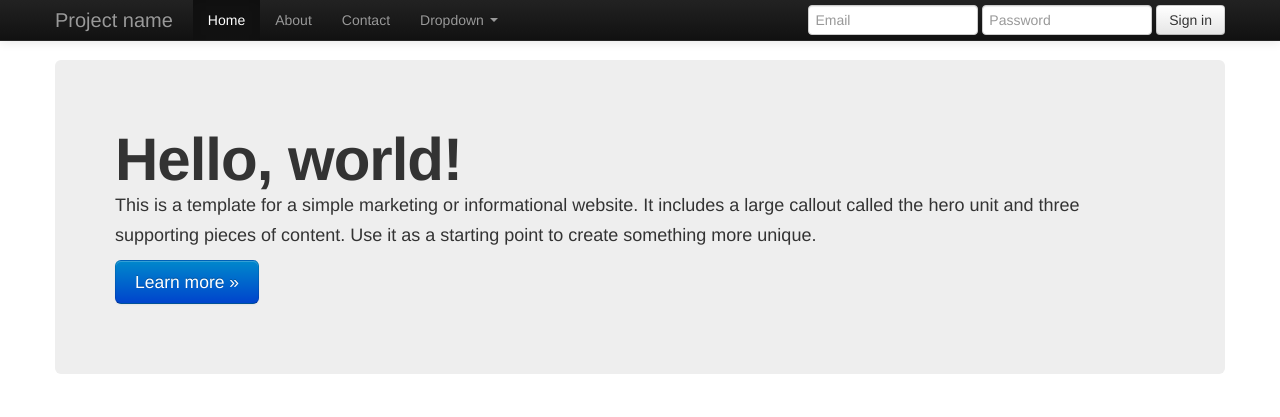
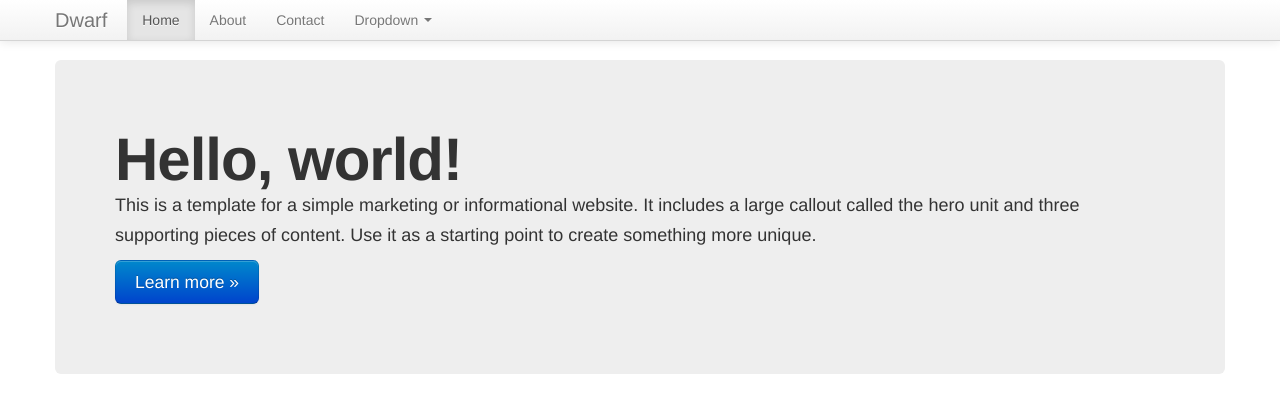
Before and after one commit to slok/dwarf, a Django app: template dwarf/templates/base.html in a window 1280 px wide. Shown: the top 417 px of the page. Run offline with Django 3.2, Linux system fonts and the light colour scheme; the template is opened without the code that fills it, so the values that code supplies are empty; parts of the project's set-up code (start-up, migrations or seed data) failed here and were passed over; some libraries are stand-ins or nearby versions.

Commit message:
Change navbar

```diff
--- a/dwarf/templates/base.html
+++ b/dwarf/templates/base.html
@@ -32,7 +32,7 @@
 
   <body>
 
-    <div class="navbar navbar-inverse navbar-fixed-top">
+    <div class="navbar navbar-fixed-top">
       <div class="navbar-inner">
         <div class="container">
           <button type="button" class="btn btn-navbar" data-toggle="collapse" data-target=".nav-collapse">
@@ -40,7 +40,7 @@
             <span class="icon-bar"></span>
             <span class="icon-bar"></span>
           </button>
-          <a class="brand" href="#">Project name</a>
+          <a class="brand" href="#">Dwarf</a>
           <div class="nav-collapse collapse">
             <ul class="nav">
               <li class="active"><a href="#">Home</a></li>
@@ -59,11 +59,6 @@
                 </ul>
               </li>
             </ul>
-            <form class="navbar-form pull-right">
-              <input class="span2" type="text" placeholder="Email">
-              <input class="span2" type="password" placeholder="Password">
-              <button type="submit" class="btn">Sign in</button>
-            </form>
           </div><!--/.nav-collapse -->
         </div>
       </div>
@@ -110,7 +105,7 @@
     ================================================== -->
     <!-- Placed at the end of the document so the pages load faster -->
     <script src="//ajax.googleapis.com/ajax/libs/jquery/1.9.1/jquery.min.js"></script>
-    <script src="{{ STATIC_URL }}js/bootstrap-transition.js"></script>
+    <!--<script src="{{ STATIC_URL }}js/bootstrap-transition.js"></script>
     <script src="{{ STATIC_URL }}js/bootstrap-alert.js"></script>
     <script src="{{ STATIC_URL }}js/bootstrap-modal.js"></script>
     <script src="{{ STATIC_URL }}js/bootstrap-dropdown.js"></script>
@@ -121,7 +116,7 @@
     <script src="{{ STATIC_URL }}js/bootstrap-button.js"></script>
     <script src="{{ STATIC_URL }}js/bootstrap-collapse.js"></script>
     <script src="{{ STATIC_URL }}js/bootstrap-carousel.js"></script>
-    <script src="{{ STATIC_URL }}js/bootstrap-typeahead.js"></script>
+    <script src="{{ STATIC_URL }}js/bootstrap-typeahead.js"></script>-->
     {% block js %}
     {% endblock js %}
 
```
